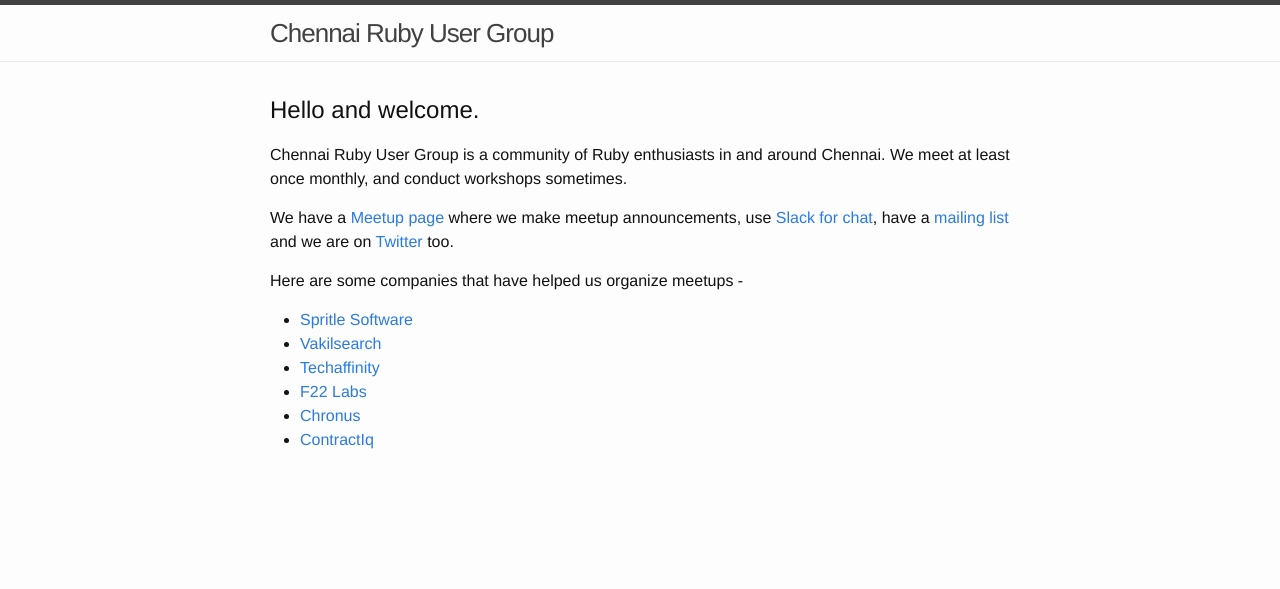
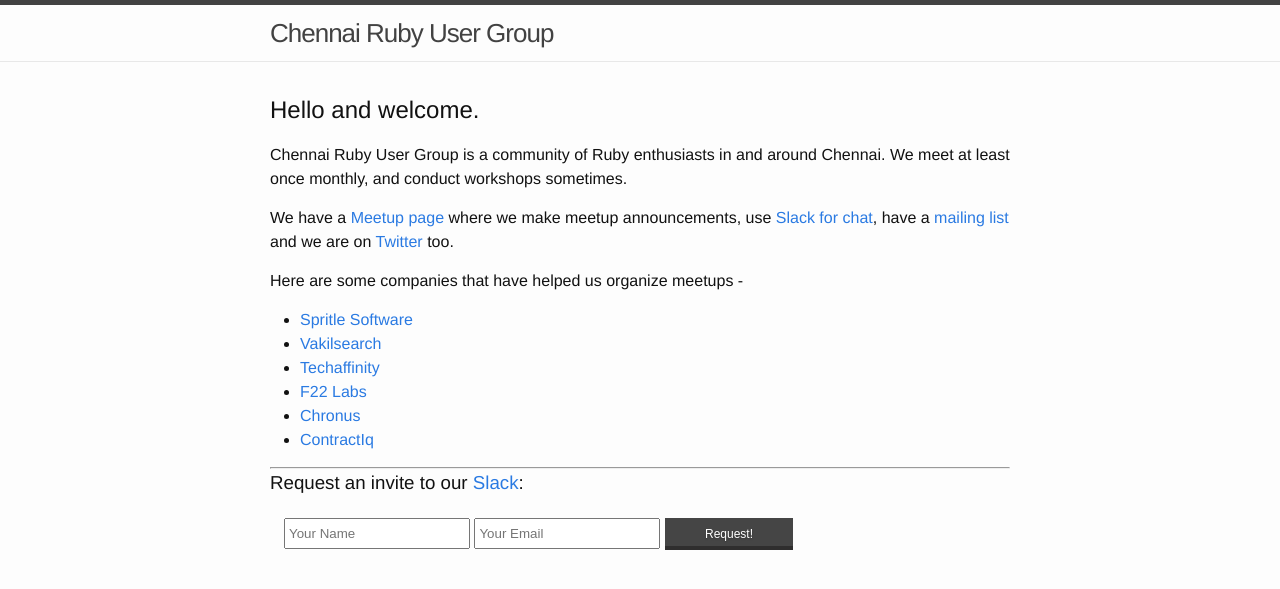
Before and after one commit to chennairb/chennairb.github.io, a Jekyll site: the page built from index.html, in a window 1280 px wide. Shown: the top 589 px of the page. Built offline with Jekyll 4.4.1, drawn with Linux system fonts in a browser that asks for light colours; nearby versions of some CDN libraries.

Commit message:
adding request slack invitation form

```diff
--- a/_includes/head.html
+++ b/_includes/head.html
@@ -8,4 +8,7 @@
 
     <link rel="stylesheet" href="{{ "/css/main.css" | prepend: site.baseurl }}">
     <link rel="canonical" href="{{ page.url | replace:'index.html','' | prepend: site.baseurl | prepend: site.url }}">
+
+    <script src="//code.jquery.com/jquery-1.11.0.min.js"></script>
+    <script type="text/javascript" src="{{ "/js/app.js" | prepend: site.baseurl }}"></script>
 </head>
--- a/_sass/_base.scss
+++ b/_sass/_base.scss
@@ -149,6 +149,15 @@
 }
 
 
+fieldset {
+    border: none;
+}
+
+input {
+    height: $text-field-height;
+    padding-left: 3px;
+}
+
 
 /**
  * Wrapper
--- /dev/null
+++ b/_sass/_buttons.scss
@@ -0,0 +1,26 @@
+.graphite-flat-button {
+  position: relative;
+  vertical-align: top;
+  width: 18%;
+  height: 32px;
+  padding: 0;
+  padding-top: 3px;
+  font-size: 12px;
+  color:white;
+  text-align: center;
+  text-shadow: 0 1px 2px rgba(0, 0, 0, 0.25);
+  background: #454545;
+  border: 0;
+  border-bottom: 2px solid #2f2e2e;
+  cursor: pointer;
+  -webkit-box-shadow: inset 0 -2px #2f2e2e;
+  box-shadow: inset 0 -2px #2f2e2e;
+
+  &:active {
+    top: 1px;
+    outline: none;
+    -webkit-box-shadow: none;
+    box-shadow: none;
+  }
+
+}
--- a/css/main.scss
+++ b/css/main.scss
@@ -24,7 +24,7 @@
 $on-palm:          600px;
 $on-laptop:        800px;
 
-
+$text-field-height: 25px;
 
 // Using media queries with like this:
 // @include media-query($palm) {
@@ -45,5 +45,6 @@
 @import
         "base",
         "layout",
-        "syntax-highlighting"
+        "syntax-highlighting",
+        "buttons"
 ;
--- a/index.html
+++ b/index.html
@@ -1,7 +1,6 @@
 ---
 layout: home
 ---
-
 <div class="home">
 
   <h2>Hello and welcome.</h2>
@@ -29,4 +28,16 @@
       <li><a href="http://contractiq.com/">ContractIq</a></li>
     </ul>
   </p>
+
+  <hr>
+
+  <h3>Request an invite to our <a href="https://chennairb.slack.com">Slack</a>:</h3>
+  <form id="slack-invite-form">
+    <fieldset>
+        <input type="text" placeholder="Your Name" id="slack_invite_name">
+        <input type="email" placeholder="Your Email" id="slack_invite_email">
+
+        <button type="submit" class="graphite-flat-button">Request!</button>
+    </fieldset>
+  </form>
 </div>
```
Also changed, not shown: js/app.coffee (added, +14 -0 lines).
